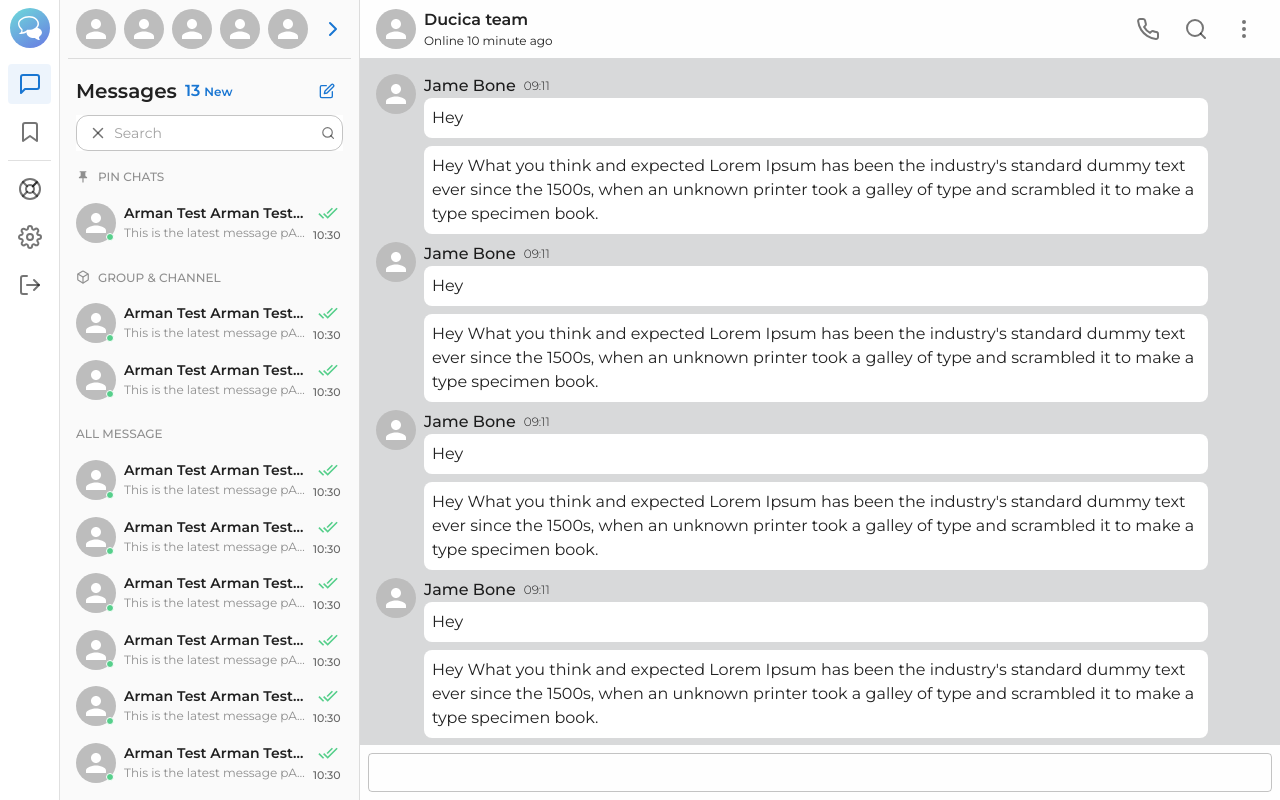
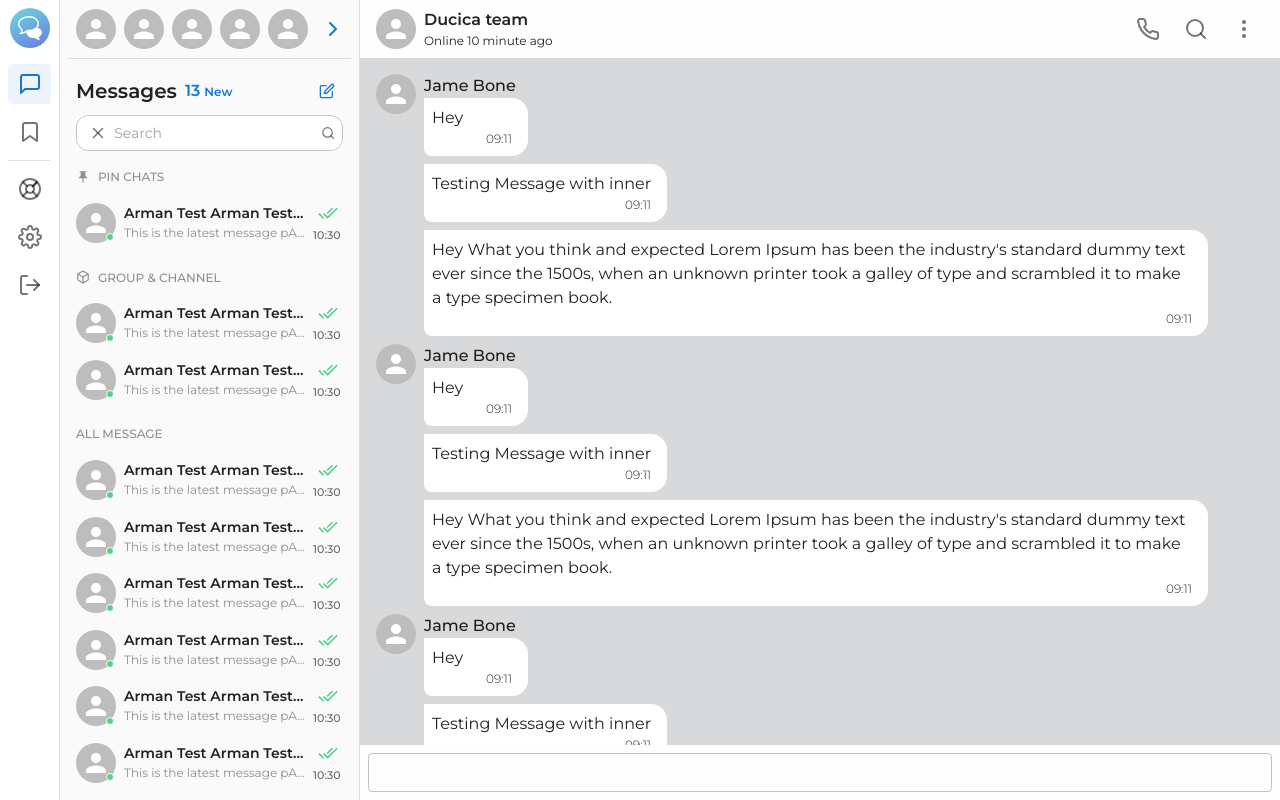
Before and after one commit to DawnGate/chat-app, a Next.js app: page /chat in a window 1280 px wide. Built offline with nearby package versions, Linux system fonts and the light colour scheme.

Commit message:
[dev] feat: update left chat with message item view

```diff
--- /dev/null
+++ b/src/components/RightChat/MessageBox/MessageItem.tsx
@@ -0,0 +1,33 @@
+import { ReactNode } from 'react';
+
+import Box from '@mui/material/Box';
+import Typography from '@mui/material/Typography';
+
+import { captionTypo } from '@/config/typography';
+
+function MessageItem({ children }: { children: ReactNode }) {
+  return (
+    <Box
+      className="c-message-item"
+      sx={{
+        padding: 1,
+        paddingRight: 2,
+        borderRadius: 4,
+        marginBottom: 1,
+        borderBottomLeftRadius: 8,
+        borderTopLeftRadius: 0,
+        background: 'white',
+        width: 'fit-content',
+      }}
+    >
+      {children}
+      <Box minWidth={80} display="flex" justifyContent="end">
+        <Typography fontWeight="light" sx={{ fontSize: captionTypo.medium }}>
+          09:11
+        </Typography>
+      </Box>
+    </Box>
+  );
+}
+
+export default MessageItem;
--- a/src/components/RightChat/MessageBox/index.tsx
+++ b/src/components/RightChat/MessageBox/index.tsx
@@ -3,15 +3,7 @@ import { ReactNode } from 'react';
 
 function MessageBox({ children }: { children: ReactNode }) {
   return (
-    <Box
-      className="c-message-box"
-      sx={{
-        padding: 1,
-        borderRadius: 2,
-        background: 'white',
-        marginBottom: 1,
-      }}
-    >
+    <Box className="c-message-box" sx={{}}>
       {children}
     </Box>
   );
--- a/src/components/RightChat/OtherMessage.tsx
+++ b/src/components/RightChat/OtherMessage.tsx
@@ -1,7 +1,7 @@
 import Box from '@mui/material/Box';
 import Avatar from '@mui/material/Avatar';
 import Typography from '@mui/material/Typography';
-import { captionTypo } from '@/config/typography';
+import MessageItem from './MessageBox/MessageItem';
 import MessageBox from './MessageBox';
 
 function OtherMessage() {
@@ -11,23 +11,23 @@ function OtherMessage() {
       <Box>
         <Box display="flex" gap={1} alignItems="center">
           <Typography fontWeight="medium">Jame Bone</Typography>
-          <Typography fontWeight="light" sx={{ fontSize: captionTypo.medium }}>
-            09:11
-          </Typography>
         </Box>
-        <Box>
-          <MessageBox>
+        <MessageBox>
+          <MessageItem>
             <p>Hey</p>
-          </MessageBox>
-          <MessageBox>
+          </MessageItem>
+          <MessageItem>
+            <p>Testing Message with inner</p>
+          </MessageItem>
+          <MessageItem>
             <p>
               Hey What you think and expected Lorem Ipsum has been the
               industry's standard dummy text ever since the 1500s, when an
               unknown printer took a galley of type and scrambled it to make a
               type specimen book.
             </p>
-          </MessageBox>
-        </Box>
+          </MessageItem>
+        </MessageBox>
       </Box>
     </Box>
   );
```
